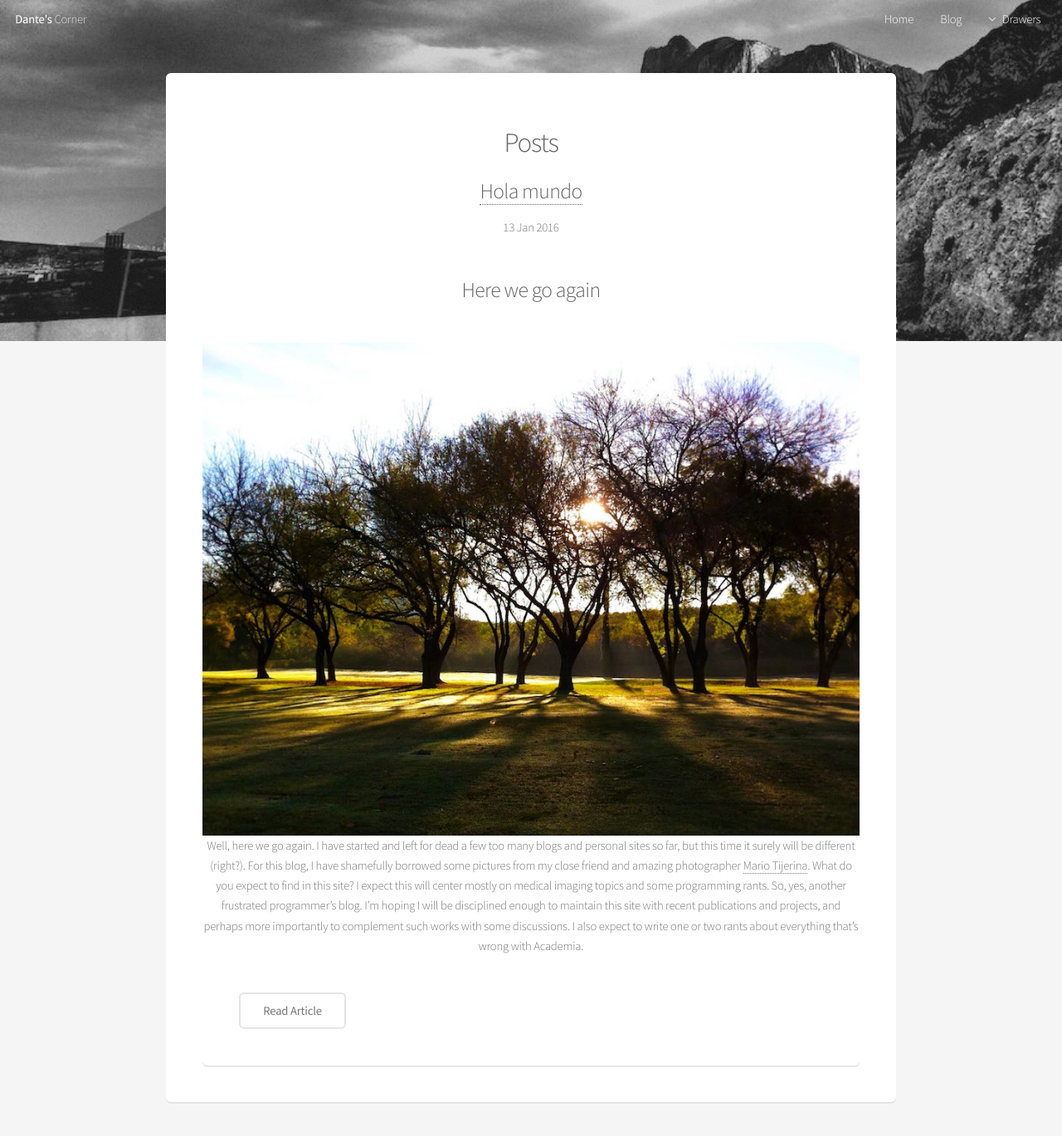
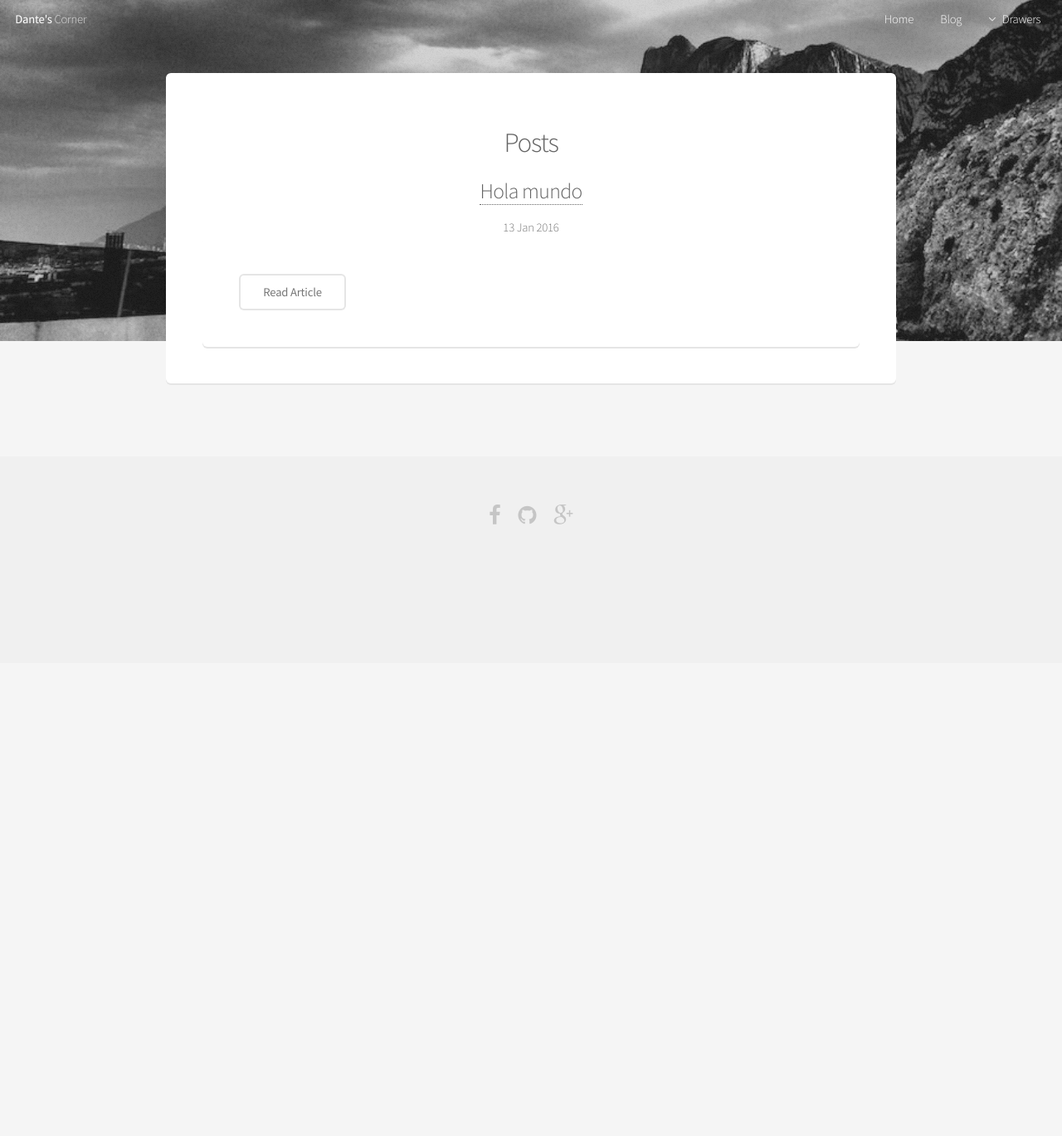
Before and after one commit to dantino/dantino.github.io, a Jekyll site: the page built from blog/index.html, in a window 1280 px wide and 1400 px high. Shown: the top 1369 px of the window at 83% size. Built offline with Jekyll 4.4.1, drawn with Linux system fonts in a browser that asks for light colours.

```diff
--- a/_layouts/post.html
+++ b/_layouts/post.html
@@ -1,7 +1,7 @@
 {% include header.html %}
 	<section class="box special">
 		<h3>{{ page.title }}</h3>
-		<span class="date">{{ page.date | date_to_string }}</span>
+		<div class="date">{{ page.date | date_to_string }}</div>
 		{{ content }}
 	</section>
 {% include footer.html %}
--- a/_posts/2016-01-13-hola-mundo.md
+++ b/_posts/2016-01-13-hola-mundo.md
@@ -3,7 +3,6 @@
 layout: post
 ---
 
-### Here we go again
 
 ![Arboles de Monterrey]({{ site.baseurl }}/assets/images/mayin_arboles.jpg)
 {: .image.featured}
--- a/blog/index.html
+++ b/blog/index.html
@@ -7,10 +7,9 @@
 		<h2>Posts</h2>
 	</header>
 		{% for post in site.posts offset: 0 limit: 10 %}
-			<h3><a href="{{ site.baseurl }}{{ post.url }}">{{ post.title }}</a></h3>
-			<span class="date">{{ post.date | date_to_string }}</span>
+			<h3 class="align-center"><a href="{{ site.baseurl }}{{ post.url }}">{{ post.title }}</a></h3>
+			<div class="date-centered">{{ post.date | date_to_string }}</div>
 			<section class="box special">
-				{{ post.content | remove: '<p>' | remove: '</p>' }}
 			<ul class="actions">
 				<li><a href="{{ site.baseurl }}{{ post.url }}" class="button alt">Read Article</a></li>
 			</ul>
```
